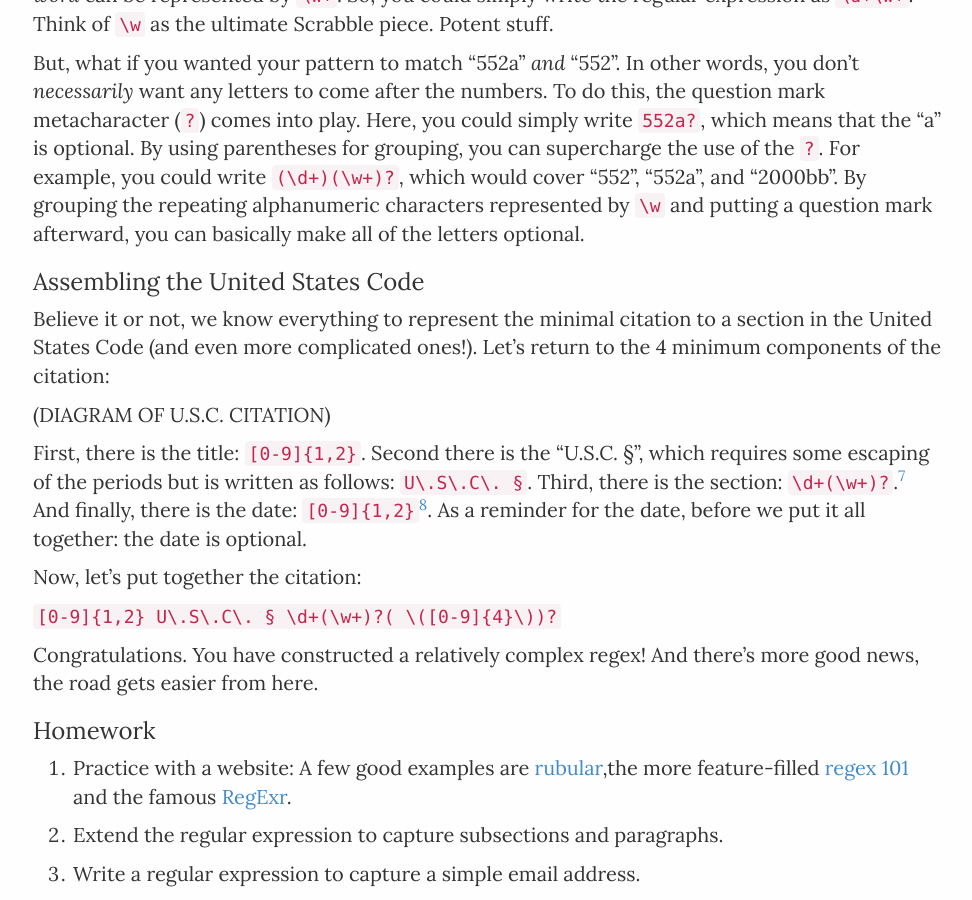
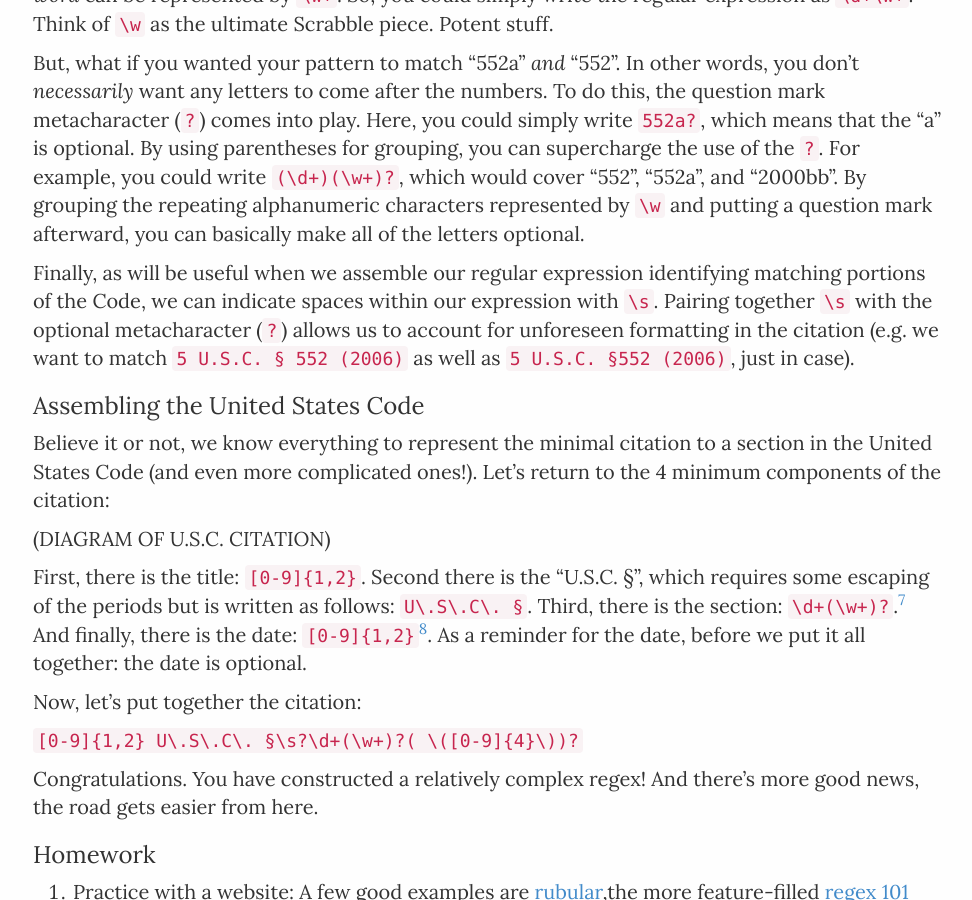
Before and after one commit to vdavez/codingforlawyers, a Jekyll site: the page built from _chapters/ch1.md, in a window 1280 px wide and 900 px high, scrolled down 2539 px. Shown: the whole window, without its empty margins (150-1122 px from the left). Built offline with Jekyll 4.4.1, drawn with Linux system fonts in a browser that asks for light colours; nearby versions of some CDN libraries.

Commit message:
Update ch1.md
Explanation of \s plus improving final regex to account for common alternate whitespace citation.

```diff
--- a/_chapters/ch1.md
+++ b/_chapters/ch1.md
@@ -42,6 +42,8 @@ Regex also allows for the shorthand `\w`, which represents any single alphanumer
 
 But, what if you wanted your pattern to match "552a" *and* "552". In other words, you don't *necessarily* want any letters to come after the numbers. To do this, the question mark metacharacter (`?`) comes into play. Here, you could simply write `552a?`, which means that the "a" is optional. By using parentheses for grouping, you can supercharge the use of the `?`. For example, you could write `(\d+)(\w+)?`, which would cover "552", "552a", and "2000bb". By grouping the repeating alphanumeric characters represented by `\w` and putting a question mark afterward, you can basically make all of the letters optional.
 
+Finally, as will be useful when we assemble our regular expression identifying matching portions of the Code, we can indicate spaces within our expression with `\s`. Pairing together `\s` with the optional metacharacter (`?`) allows us to account for unforeseen formatting in the citation (e.g. we want to match `5 U.S.C. § 552 (2006)` as well as `5 U.S.C. §552 (2006)`, just in case).
+
 ### Assembling the United States Code
 
 Believe it or not, we know everything to represent the minimal citation to a section in the United States Code (and even more complicated ones!). Let's return to the 4 minimum components of the citation:
@@ -52,7 +54,7 @@ First, there is the title: `[0-9]{1,2}`. Second there is the "U.S.C. §", which
 
 Now, let's put together the citation:
 
-`[0-9]{1,2} U\.S\.C\. § \d+(\w+)?( \([0-9]{4}\))?`
+`[0-9]{1,2} U\.S\.C\. §\s?\d+(\w+)?( \([0-9]{4}\))?`
 
 Congratulations. You have constructed a relatively complex regex! And there's more good news, the road gets easier from here.
 
```
